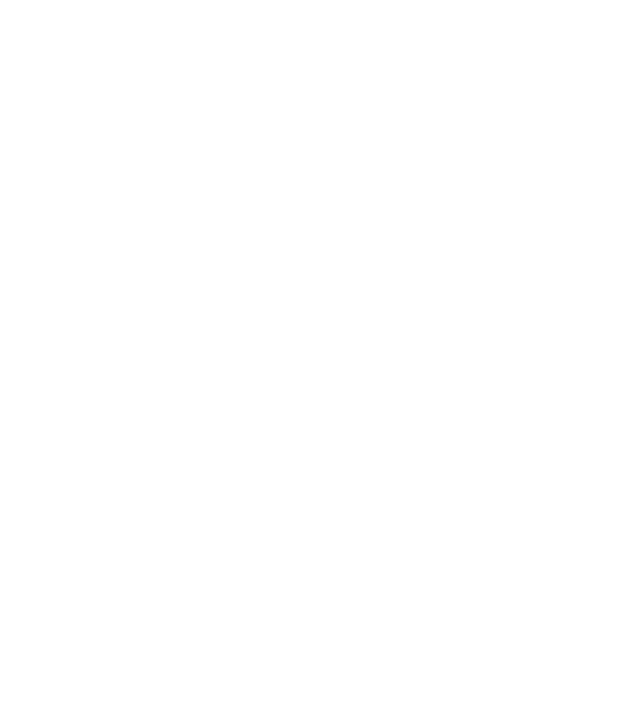
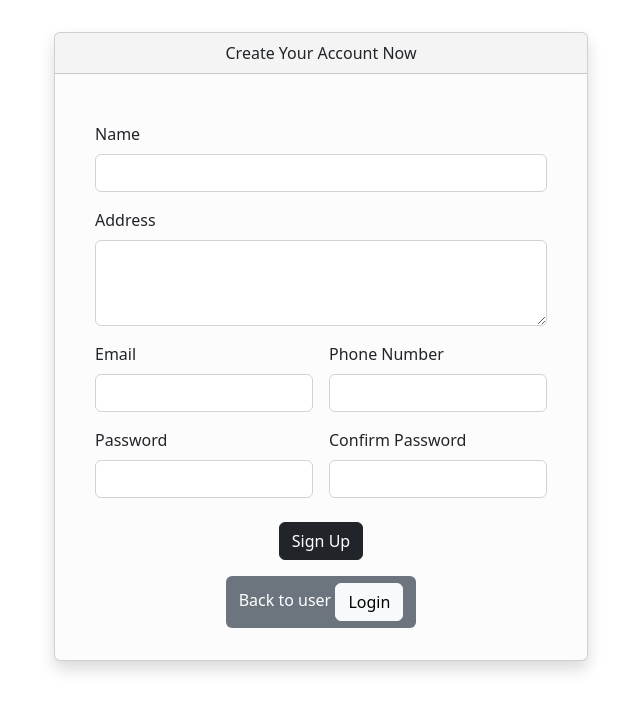
Before and after one commit to hami-r/ShoppingCartNewAngular, an Angular app: page /userreg in a window 1280 px wide. Before the commit this address led to /. Shown: the top 710 px of the page, without its empty margins (319-959 px from the left). Built offline with nearby package versions, Linux system fonts and the light colour scheme.

Commit message:
user reg

```diff
--- a/src/app/admin-login/admin-login.component.html
+++ b/src/app/admin-login/admin-login.component.html
@@ -20,11 +20,11 @@
                                     <a><button (click)="adminLogin()" class="btn btn-dark">Login</button></a>
                                 </div>
                                 <div class="col col-12 col-sm-12 col-md-12 col-lg-12 col-xl-12 col-xxl-12 text-center">
-                                    <a routerLink="/login" class="btn btn-warning text-decoration-none">Goto User
+                                    <a routerLink="/userlogin" class="btn btn-warning text-decoration-none">Goto User
                                         Login</a>
                                 </div>
                                 <div class="col col-12 col-sm-12 col-md-12 col-lg-12 col-xl-12 col-xxl-12 text-center">
-                                    <a routerLink="/signup" class="btn btn-warning text-decoration-none">Goto User
+                                    <a routerLink="/userreg" class="btn btn-warning text-decoration-none">Goto User
                                         SignUp</a>
                                 </div>
                             </div>
--- a/src/app/user-login/user-login.component.html
+++ b/src/app/user-login/user-login.component.html
@@ -8,8 +8,8 @@
                         <div class="card-body">
                             <div class="row g-3 m-3">
                                 <div class="col col-12 col-sm-12 col-md-12 col-lg-12 col-xl-12 col-xxl-12">
-                                    <label for="" class="form-label">Username</label>
-                                    <input name="username" [(ngModel)]="username" type="text" class="form-control">
+                                    <label for="" class="form-label">Email</label>
+                                    <input name="email" [(ngModel)]="email" type="email" class="form-control">
                                 </div>
                                 <div class="col col-12 col-sm-12 col-md-12 col-lg-12 col-xl-12 col-xxl-12">
                                     <label for="" class="form-label">Password</label>
@@ -19,7 +19,7 @@
                                     <button (click)="readValues()" class="btn btn-dark">Login</button>
                                 </div>
                                 <div class="col col-12 col-sm-12 col-md-12 col-lg-12 col-xl-12 col-xxl-12 text-center">
-                                    <a routerLink="/signup" class="btn btn-warning text-decoration-none">Goto User Signup</a>
+                                    <a routerLink="/userreg" class="btn btn-warning text-decoration-none">Goto User Signup</a>
                                 </div>
                                 <div class="col col-12 col-sm-12 col-md-12 col-lg-12 col-xl-12 col-xxl-12 text-center">
                                     <a routerLink="/" class="btn btn-warning text-decoration-none">Goto Admin Login</a>
--- a/src/app/user-login/user-login.component.ts
+++ b/src/app/user-login/user-login.component.ts
@@ -9,12 +9,12 @@
 export class UserLoginComponent {
   constructor(private route:Router) {}
 
-  username = ""
+  email = ""
   password = ""
 
   readValues = () => {
     let data = {
-      "username": this.username,
+      "email": this.email,
       "password": this.password
     }
     console.log(data);
--- /dev/null
+++ b/src/app/user-reg/user-reg.component.html
@@ -0,0 +1,48 @@
+<div class="container">
+    <div class="row">
+        <div class="col col-12 col-sm-12 col-md-12 col-lg-12 col-xl-12 col-xxl-12">
+            <div class="row g-3 m-3">
+                <div class="col col-12 col-sm-12 col-md-12 col-lg-12 col-xl-12 col-xxl-12">
+                    <div class="card m-auto shadow" style="width: 50%; background-color: #fdfcfc ;">
+                        <div class="card-header bold text-center">Create Your Account Now</div>
+                        <div class="card-body">
+                            <div class="row g-3 m-3">
+                                <div class="col col-12 col-sm-12 col-md-12 col-lg-12 col-xl-12 col-xxl-12">
+                                    <label for="" class="form-label">Name</label>
+                                    <input name="name" [(ngModel)]="name" type="text" class="form-control">
+                                </div>
+                                <div class="col col-12 col-sm-12 col-md-12 col-lg-12 col-xl-12 col-xxl-12">
+                                    <label for="" class="form-label">Address</label>
+                                    <textarea name="address" [(ngModel)]="address" rows="3" cols="50" class="form-control"></textarea>
+                                </div>
+                                <div class="col col-12 col-sm-12 col-md-6 col-lg-6 col-xl-6 col-xxl-6">
+                                    <label for="" class="form-label">Email</label>
+                                    <input name="email" [(ngModel)]="email" type="email" class="form-control">
+                                </div>
+                                <div class="col col-12 col-sm-12 col-md-6 col-lg-6 col-xl-6 col-xxl-6">
+                                    <label for="" class="form-label">Phone Number</label>
+                                    <input name="phoneNo" [(ngModel)]="phoneNo" type="text" class="form-control">
+                                </div>
+                                <div class="col col-12 col-sm-12 col-md-6 col-lg-6 col-xl-6 col-xxl-6">
+                                    <label for="" class="form-label">Password</label>
+                                    <input name="password" [(ngModel)]="password" type="password" class="form-control">
+                                </div>
+                                <div class="col col-12 col-sm-12 col-md-6 col-lg-6 col-xl-6 col-xxl-6">
+                                    <label for="" class="form-label">Confirm Password</label>
+                                    <input name="confirmPassword" [(ngModel)]="confirmPassword" type="password" class="form-control">
+                                </div>
+                                <div class="col col-12 col-sm-12 col-md-12 col-lg-12 col-xl-12 col-xxl-12 text-center mt-4">
+                                    <button (click)="readValues()" class="btn btn-dark">Sign Up</button>
+                                </div>
+                                <div class="col col-12 col-sm-12 col-md-12 col-lg-12 col-xl-12 col-xxl-12 text-center mt-3">
+                                    <a routerLink="/userlogin" class="btn bg-secondary text-white">Back to user <span class="btn btn-light ml-2">Login</span></a>
+                                </div>
+                            </div>
+                        </div>
+                      </div>
+                </div>
+            </div>
+        </div>
+
+    </div>
+</div>
--- /dev/null
+++ b/src/app/user-reg/user-reg.component.ts
@@ -0,0 +1,29 @@
+import { Component } from '@angular/core';
+
+@Component({
+  selector: 'app-user-reg',
+  templateUrl: './user-reg.component.html',
+  styleUrls: ['./user-reg.component.css']
+})
+export class UserRegComponent {
+  name = ""
+  address = ""
+  email = ""
+  phoneNo = ""
+  password = ""
+  confirmPassword = ""
+
+  readValues = () => {
+    let data = {
+      "name":this.name,
+      "address":this.address,
+      "email":this.email,
+      "phoneNo":this.phoneNo,
+      "password":this.password,
+      "confirmPassword":this.confirmPassword
+    }
+    console.log(data);
+
+  }
+
+}
```
Also changed, not shown: src/app/app.module.ts (+7 -1 lines), src/app/user-reg/user-reg.component.css (added).
